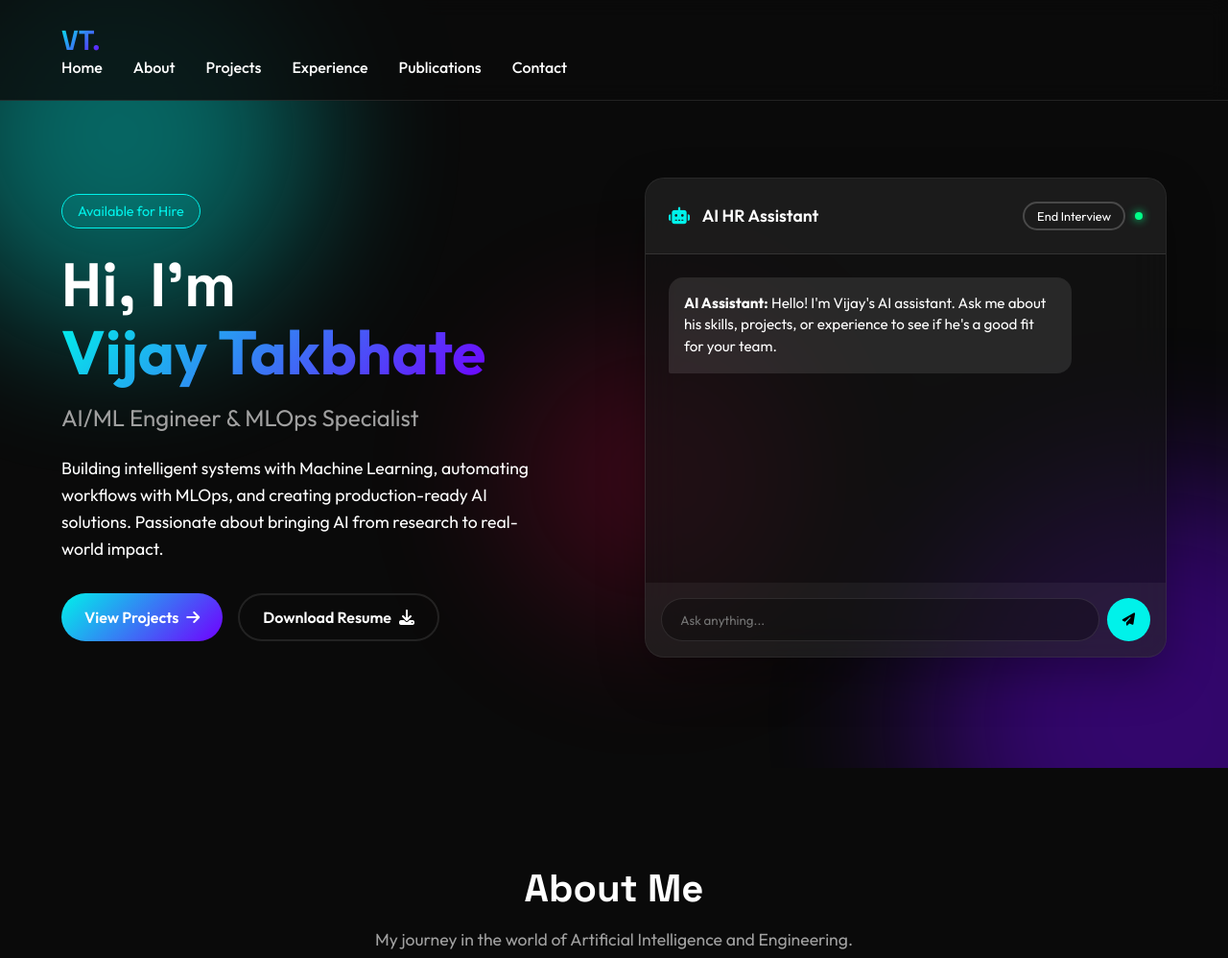
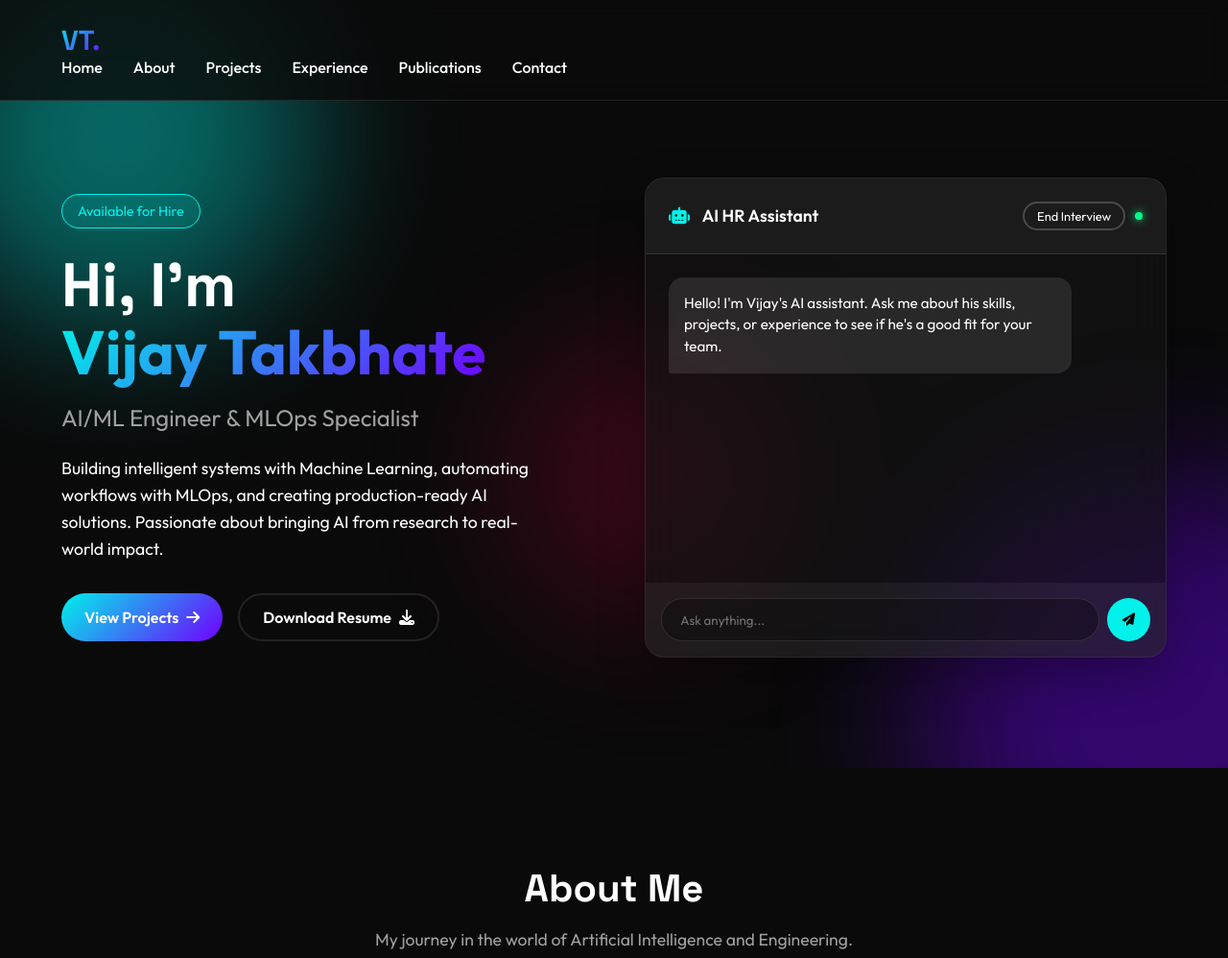
Before and after one commit to vijaytakbhate2002/portfolio-support-quick-hr-interview-bot, a Flask app: page / in a window 1280 px wide. Shown: the top 998 px of the page at 96% size. Run offline with Flask 3, Linux system fonts and the light colour scheme.

Commit message:
Chat Label Fixed

```diff
--- a/static/script.js
+++ b/static/script.js
@@ -90,7 +90,7 @@ document.addEventListener('DOMContentLoaded', function () {
     function addMessage(content, isUser = false) {
         const messageDiv = document.createElement('div');
         messageDiv.className = `message ${isUser ? 'user-message' : 'ai-message'}`;
-        messageDiv.innerHTML = isUser ? content : `<strong>AI Assistant:</strong> ${content}`;
+        messageDiv.innerHTML = isUser ? content : `<strong></strong> ${content}`;
         chatMessages.appendChild(messageDiv);
         chatMessages.scrollTop = chatMessages.scrollHeight;
     }
--- a/templates/index.html
+++ b/templates/index.html
@@ -70,7 +70,7 @@
                 </div>
                 <div class="chatbot-messages" id="chatMessages">
                     <div class="message ai-message">
-                        <strong>AI Assistant:</strong> Hello! I'm Vijay's AI assistant. Ask me about his skills,
+                        <strong></strong> Hello! I'm Vijay's AI assistant. Ask me about his skills,
                         projects, or experience to see if he's a good fit for your team.
                     </div>
                 </div>
```
